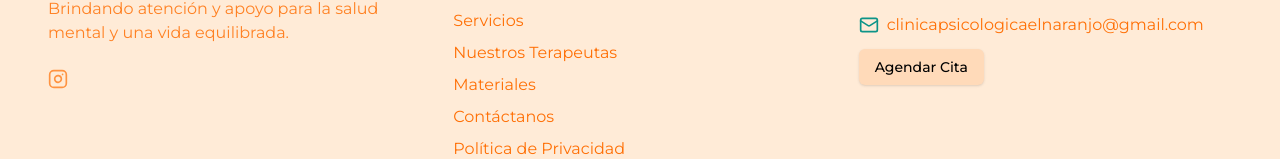
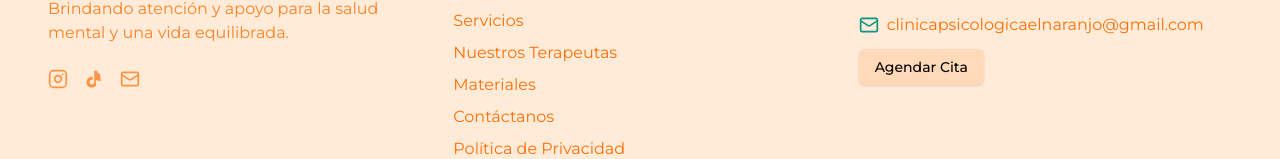
Before and after one commit to Francisco-prog-maker/elnaranjoclinicapsicologica, a React (Vite) app: page / in a window 1280 px wide. Shown: the part 4463-4622 px from the top of the page. Built offline with nearby package versions, Linux system fonts and the light colour scheme.

Commit message:
updates iconos

```diff
--- a/src/components/Footer.tsx
+++ b/src/components/Footer.tsx
@@ -2,6 +2,17 @@ import React from "react";
 import { Button } from "./ui/button";
 import { Instagram, Mail, Phone } from "lucide-react";
 import { createGoogleCalendarUrl } from "@/lib/utils";
+
+const TikTokIcon = () => (
+  <svg
+    width="20"
+    height="20"
+    viewBox="0 0 24 24"
+    fill="currentColor"
+  >
+    <path d="M19.59 6.69a4.83 4.83 0 01-3.77-4.25V2h-3.45v13.67a2.89 2.89 0 01-5.2 1.74 2.89 2.89 0 012.31-4.64c.298-.002.595.042.88.13V9.4a6.17 6.17 0 00-1-.08A6.44 6.44 0 003 15.77a6.44 6.44 0 0011.14 4.44l.13-.19v-7.39a8.94 8.94 0 005.69 2.07v-3.38c-.139-.001-.277-.01-.415-.029L19.59 6.69z"/>
+  </svg>
+);
 
 interface FooterProps {
   clinicName: string;
@@ -9,6 +20,7 @@ interface FooterProps {
   email: string;
   socialLinks: {
     instagram: string;
+    tiktok?: string;
   };
   calendlyUrl: string;
 }
@@ -54,6 +66,24 @@ const Footer = ({
                 className="text-peach-600 hover:text-pink-500 transition-colors"
               >
                 <Instagram size={20} />
+              </a>
+              <a
+                href="https://www.tiktok.com/@clinicaelnaranjo"
+                aria-label="TikTok"
+                target="_blank"
+                rel="noopener noreferrer"
+                className="text-peach-600 hover:text-black transition-colors"
+              >
+                <TikTokIcon />
+              </a>
+              <a
+                href={`mailto:${email}`}
+                aria-label="Email"
+                target="_blank"
+                rel="noopener noreferrer"
+                className="text-peach-600 hover:text-blue-500 transition-colors"
+              >
+                <Mail size={20} />
               </a>
             </div>
           </div>
--- a/src/components/home.tsx
+++ b/src/components/home.tsx
@@ -55,7 +55,8 @@ const Home: React.FC = () => {
         phone="+56 123456789"
         email="clinicapsicologicaelnaranjo@gmail.com"
         socialLinks={{
-          instagram: "https://www.instagram.com/clinicapsicologicaelnaranjo/"
+          instagram: "https://www.instagram.com/clinicapsicologicaelnaranjo/",
+          tiktok: "@clinicaelnaranjo"
         }}
         calendlyUrl="https://calendly.com/clinicapsicologicaelnaranjo"
       />
```
